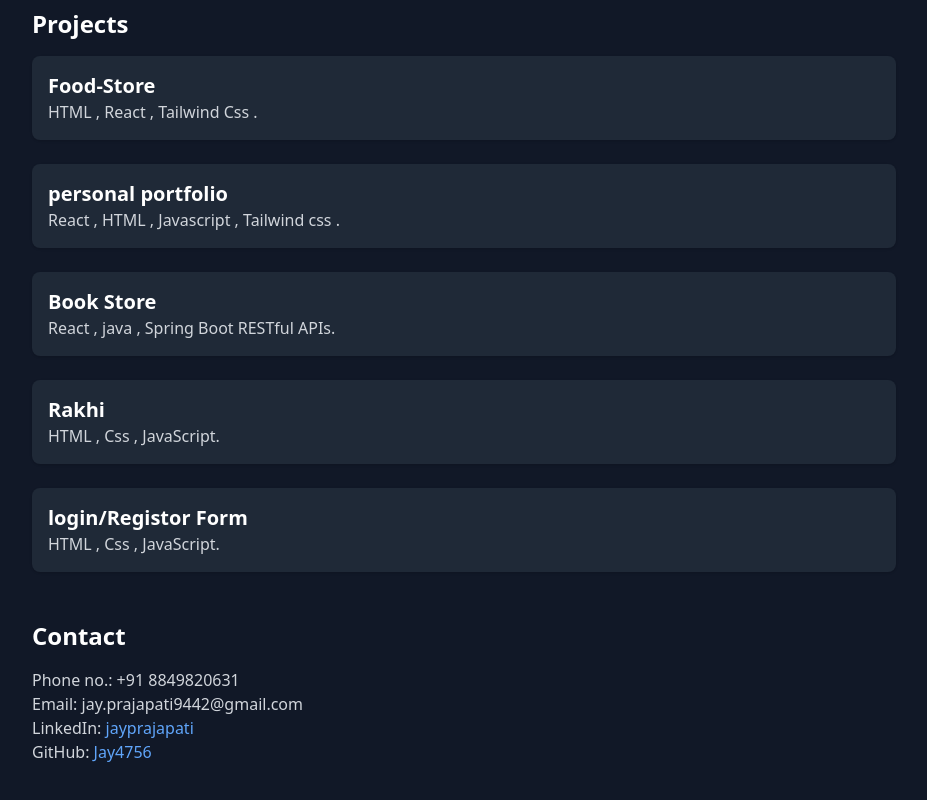
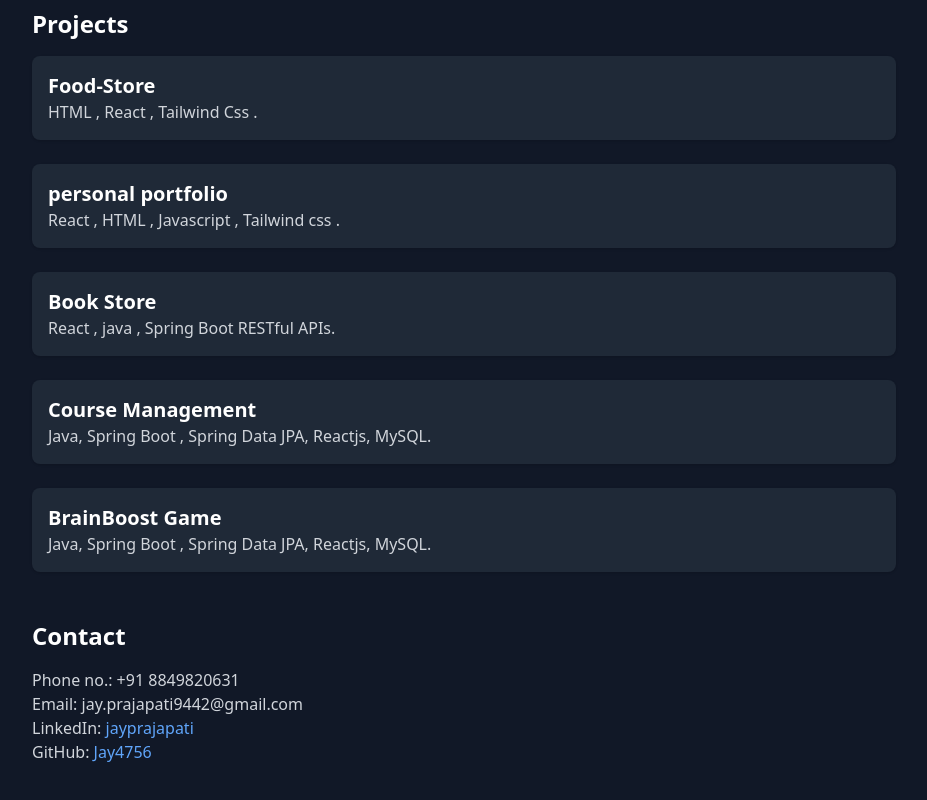
Before and after one commit to jay4756/Portfolio, a React (Create React App) app: page / in a window 1280 px wide. Shown: the part 1388-2188 px from the top of the page, without its empty margins (176-1103 px from the left). Built offline with nearby package versions, Linux system fonts and the light colour scheme.

Commit message:
Revise Projects component with new project details
Updated project list with new entries for Course Management and BrainBoost Game.

```diff
--- a/src/components/Project.jsx
+++ b/src/components/Project.jsx
@@ -19,12 +19,12 @@ const Projects = () => (
         <p className="text-gray-300">React , java , Spring Boot RESTful APIs.</p>
       </div>
        <div className="bg-gray-800 p-4 rounded-lg shadow">
-        <h3 className="text-xl font-bold">Rakhi </h3>
-        <p className="text-gray-300">HTML , Css , JavaScript.</p>
+        <h3 className="text-xl font-bold">Course Management </h3>
+        <p className="text-gray-300">Java, Spring Boot , Spring Data JPA, Reactjs, MySQL.</p>
       </div>
        <div className="bg-gray-800 p-4 rounded-lg shadow">
-        <h3 className="text-xl font-bold">login/Registor Form</h3>
-        <p className="text-gray-300">HTML , Css , JavaScript.</p>
+        <h3 className="text-xl font-bold">BrainBoost Game</h3>
+        <p className="text-gray-300">Java, Spring Boot , Spring Data JPA, Reactjs, MySQL.</p>
       </div>
     </div>
   </section>
```
